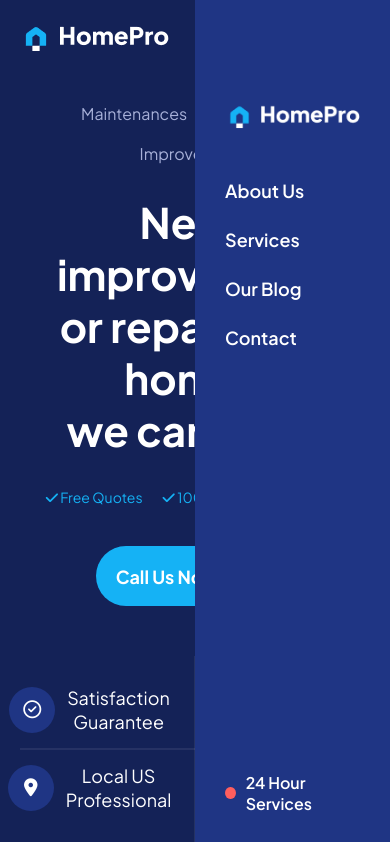
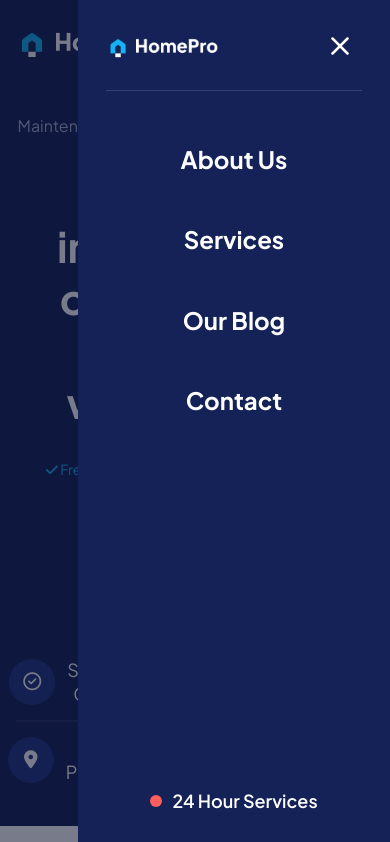
Before and after one commit to fatimaghzawi/Home-Services-Website, a plain HTML site: page index.html in a window 390 px wide. Both pictures are taken after a click on the button 358 px from the left and 36 px from the top of the page. Shown: the top 842 px of the page. Drawn offline with Linux system fonts and the light colour scheme.

Commit message:
some fixes

```diff
--- a/index.html
+++ b/index.html
@@ -13,6 +13,28 @@
 </head>
 
 <body>
+
+    <div class="sidebar-overlay" aria-hidden="true"></div>
+
+    <div class="mobile-sidebar">
+        <div class="sidebar-top">
+            <img src="images/Logo.png" alt="HomePro">
+
+            <button type="button" class="close-btn" aria-label="Close menu">
+                <img src="icons/icon_x.svg" alt="">
+            </button>
+        </div>
+
+        <a href="#">About Us</a>
+        <a href="#">Services</a>
+        <a href="#">Our Blog</a>
+        <a href="#">Contact</a>
+
+        <div class="sidebar-status">
+            <span class="dot"></span>
+            <span>24 Hour Services</span>
+        </div>
+    </div>
 
     <section class="hero">
 
@@ -38,27 +60,6 @@
                 <img src="icons/icon_menu.svg" alt="">
             </button>
         </header>
-
-        <!-- MOBILE SIDEBAR -->
-        <div class="mobile-sidebar">
-            <div class="sidebar-top">
-                <img src="images/Logo.png" alt="HomePro">
-
-                <button type="button" class="close-btn" aria-label="Close menu">
-                    <img src="icons/icon_x.svg" alt="">
-                </button>
-            </div>
-
-            <a href="#">About Us</a>
-            <a href="#">Services</a>
-            <a href="#">Our Blog</a>
-            <a href="#">Contact</a>
-
-            <div class="sidebar-status">
-                <span class="dot"></span>
-                <span>24 Hour Services</span>
-            </div>
-        </div>
 
         <!-- MAIN CONTENT -->
         <div class="hero-main">
@@ -353,16 +354,16 @@
                         <h3>Your request<br>is completed</h3>
                         <p>Once your technician arrives, we diagnose the problem and provide an estimate. If you decide to continue, the technician will get to work.</p>
                     </div>
-
-                    <div class="how-mobile-reviews">
-                        <p>Here our original reviews from trusted platform</p>
-                        <img src="images/review-logo.png" alt="Trusted review platform logos">
-                        <span class="how-mobile-reviews-line" aria-hidden="true"></span>
-                    </div>
                 </div>
             </div>
 
             <div class="how-testimonial">
+                <div class="how-mobile-reviews">
+                    <p>Here our original reviews from trusted platform</p>
+                    <img src="images/review-logo.png" alt="Trusted review platform logos">
+                    <span class="how-mobile-reviews-line" aria-hidden="true"></span>
+                </div>
+
                 <div class="how-testimonial-content">
                     <p class="how-testimonial-text" id="testimonial-text"></p>
 
--- a/main.js
+++ b/main.js
@@ -1,13 +1,23 @@
 const menuBtn = document.querySelector(".menu-btn");
 const sidebar = document.querySelector(".mobile-sidebar");
 const closeBtn = document.querySelector(".close-btn");
+const sidebarOverlay = document.querySelector(".sidebar-overlay");
+
+function setSidebarOpen(isOpen) {
+    sidebar.classList.toggle("active", isOpen);
+    document.body.classList.toggle("sidebar-open", isOpen);
+}
 
 menuBtn.addEventListener("click", () => {
-    sidebar.classList.toggle("active");
+    setSidebarOpen(!sidebar.classList.contains("active"));
 });
 
 closeBtn.addEventListener("click", () => {
-    sidebar.classList.remove("active");
+    setSidebarOpen(false);
+});
+
+sidebarOverlay.addEventListener("click", () => {
+    setSidebarOpen(false);
 });
 
 const testimonialData = [
--- a/responsive.css
+++ b/responsive.css
@@ -178,7 +178,7 @@
     }
 
     .how-step h3 {
-        font-size: 22px;
+        font-size: 20px;
         line-height: 1.3;
     }
 
@@ -294,7 +294,7 @@
 
 @media (max-width: 768px) {
     :root {
-        --mobile-gutter: 40px;
+        --mobile-gutter: 16px;
     }
 
     html,
@@ -302,9 +302,13 @@
         overflow-x: hidden;
     }
 
+    body.sidebar-open {
+        overflow: hidden;
+    }
+
     .hero {
         min-height: auto;
-        padding: 20px;
+        padding: 20px var(--mobile-gutter);
     }
 
     .navbar {
@@ -317,8 +321,36 @@
     }
 
     .menu-btn {
+        display: flex;
+        align-items: center;
+        justify-content: center;
+        min-width: 44px;
+        min-height: 44px;
+    }
+
+    .menu-btn img {
+        width: 28px;
+        height: 28px;
         display: block;
-        font-size: 28px;
+    }
+
+    .mobile-sidebar {
+        width: 80%;
+        padding: 24px 28px 32px;
+    }
+
+    .mobile-sidebar a {
+        font-size: 24px;
+        padding: 24px 0;
+    }
+
+    .sidebar-top img {
+        width: 112px;
+    }
+
+    .close-btn img {
+        width: 30px;
+        height: 30px;
     }
 
     .hero-main {
@@ -406,7 +438,7 @@
 
     .left-decoration,
     .right-decoration {
-        width: 180px;
+        width: 90px;
     }
 
     .pro-features {
@@ -521,7 +553,7 @@
     }
 
     .guarantee-wrapper {
-        padding: 32px 18px;
+        padding: 32px 14px;
         border-radius: 18px;
     }
 
@@ -629,7 +661,7 @@
 
     .how-step h3 {
         grid-area: title;
-        font-size: 22px;
+        font-size: 18px;
         line-height: 1.25;
         text-align: left;
         align-self: center;
@@ -643,38 +675,29 @@
     }
 
     .how-mobile-reviews {
-        display: flex;
-        flex-direction: column;
-        align-items: center;
         gap: 12px;
-        margin-top: 18px;
-        text-align: center;
+        margin-bottom: 4px;
     }
 
     .how-mobile-reviews p {
-        color: var(--color-text-dark);
         font-size: 28px;
-        font-weight: 700;
         line-height: 1.5;
+        max-width: none;
     }
 
     .how-mobile-reviews img {
         width: min(240px, 78vw);
-        height: auto;
-        object-fit: contain;
     }
 
     .how-mobile-reviews-line {
         width: min(280px, 86vw);
-        height: 1px;
-        border-radius: 999px;
-        background: linear-gradient(90deg, rgba(21, 178, 245, 0), rgba(21, 178, 245, 0.65), rgba(21, 178, 245, 0));
     }
 
     .how-testimonial {
         margin-top: 28px;
         grid-template-columns: auto auto auto;
         grid-template-areas:
+            "reviews reviews reviews"
             "content content content"
             "prev dots next";
         gap: 16px 20px;
@@ -783,7 +806,7 @@
     }
 
     .faq-question {
-        padding: 16px 18px;
+        padding: 16px 14px;
         justify-content: space-between;
         text-align: left;
     }
@@ -795,7 +818,7 @@
     }
 
     .faq-answer {
-        padding: 0 18px 16px;
+        padding: 0 14px 16px;
     }
 
     .faq-answer p {
@@ -810,7 +833,7 @@
     }
 
     .cta-banner-notch {
-        left: 56px;
+        left: 24px;
         width: 220px;
         height: 18px;
     }
@@ -856,7 +879,7 @@
     }
 
     .site-footer {
-        padding: 36px 24px 40px;
+        padding: 36px var(--mobile-gutter) 40px;
     }
 
     .footer-newsletter {
--- a/style.css
+++ b/style.css
@@ -111,20 +111,37 @@ nav a,
 
 /* ==================== MOBILE SIDEBAR ==================== */
 
+.sidebar-overlay {
+    position: fixed;
+    inset: 0;
+    background: rgba(10, 16, 40, 0.55);
+    opacity: 0;
+    pointer-events: none;
+    transition: opacity .3s ease;
+    z-index: 998;
+}
+
+body.sidebar-open .sidebar-overlay {
+    opacity: 1;
+    pointer-events: auto;
+}
+
 .mobile-sidebar {
     position: fixed;
     top: 0;
     right: -100%;
 
-    width: 50%;
+    width: 78%;
     height: 100vh;
-    padding: 100px 30px 30px;
+    padding: 28px 32px 36px;
 
     display: flex;
     flex-direction: column;
+    align-items: stretch;
 
-    background: var(--color-panel-blue);
-    transition: .3s ease;
+    background: var(--color-hero-bg);
+    color: var(--color-white);
+    transition: right .3s ease;
     z-index: 999;
 }
 
@@ -133,30 +150,57 @@ nav a,
 }
 
 .mobile-sidebar a {
-    margin-bottom: 25px;
+    display: block;
+    width: 100%;
+    padding: 22px 0;
+    margin-bottom: 0;
+    text-align: center;
+    font-size: 22px;
+    font-weight: 700;
+    line-height: 1.35;
 }
 
 .sidebar-top {
     justify-content: space-between;
-    margin-bottom: 50px;
+    align-items: center;
+    width: 100%;
+    padding-bottom: 22px;
+    margin-bottom: 28px;
+    border-bottom: 1px solid rgba(255, 255, 255, 0.14);
+    flex-shrink: 0;
 }
 
 .sidebar-top img {
-    width: 140px;
+    width: 118px;
 }
 
 .sidebar-status {
     gap: 10px;
     margin-top: auto;
+    padding-top: 28px;
+    font-size: 18px;
     font-weight: 600;
+    align-self: center;
+    justify-content: center;
 }
 
 .close-btn {
+    display: flex;
+    align-items: center;
+    justify-content: center;
+    padding: 6px;
+    min-width: 44px;
+    min-height: 44px;
     background: none;
     border: none;
-    color: var(--color-white);
-    font-size: 20px;
     cursor: pointer;
+    flex-shrink: 0;
+}
+
+.close-btn img {
+    width: 28px;
+    height: 28px;
+    display: block;
 }
 
 /* ==================== HERO MAIN ==================== */
@@ -698,9 +742,9 @@ nav a,
 
 .how-step h3 {
     color: var(--color-text-dark);
-    font-size: 30px;
+    font-size: 24px;
     font-weight: 700;
-    line-height: 38px;
+    line-height: 30px;
 }
 
 .how-step p {
@@ -710,7 +754,35 @@ nav a,
 }
 
 .how-mobile-reviews {
-    display: none;
+    grid-area: reviews;
+    display: flex;
+    flex-direction: column;
+    align-items: center;
+    gap: 14px;
+    margin-bottom: 8px;
+    text-align: center;
+}
+
+.how-mobile-reviews p {
+    color: var(--color-text-dark);
+    font-size: 24px;
+    font-weight: 700;
+    line-height: 1.4;
+    max-width: 420px;
+}
+
+.how-mobile-reviews img {
+    width: auto;
+    max-width: 240px;
+    height: auto;
+    object-fit: contain;
+}
+
+.how-mobile-reviews-line {
+    width: min(280px, 100%);
+    height: 1px;
+    border-radius: 999px;
+    background: linear-gradient(90deg, rgba(21, 178, 245, 0), rgba(21, 178, 245, 0.65), rgba(21, 178, 245, 0));
 }
 
 .how-testimonial {
@@ -718,6 +790,7 @@ nav a,
     display: grid;
     grid-template-columns: 46px minmax(0, 1fr) 46px;
     grid-template-areas:
+        "reviews reviews reviews"
         "prev content next"
         "dots dots dots";
     gap: 18px 26px;
```
